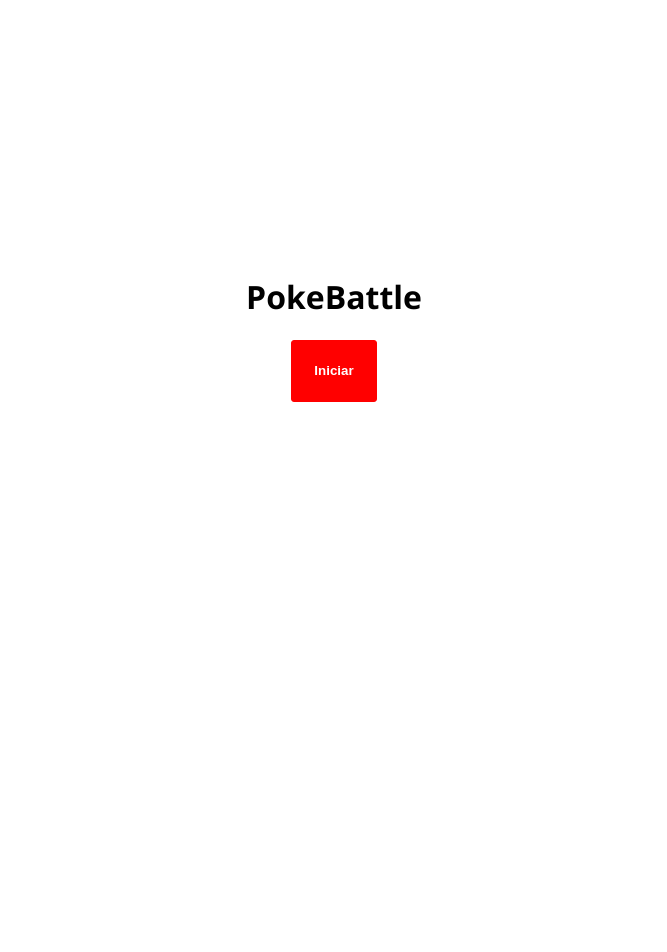
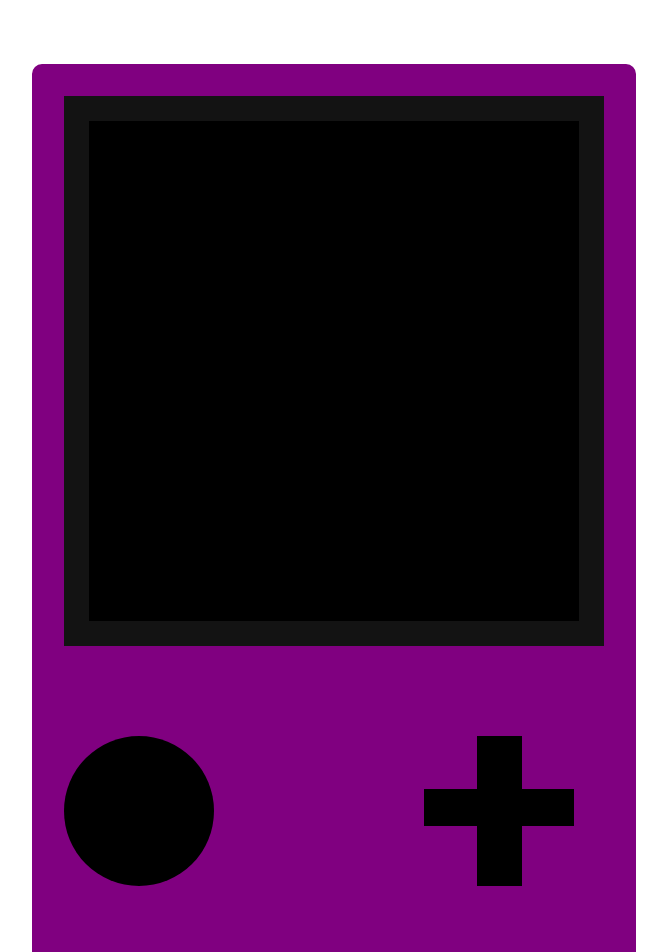
Before and after one commit to RuanEmanuell/pokearena, a React (Create React App) app: page / in a window 1280 px wide. Shown: the top 952 px of the page, without its empty margins (306-973 px from the left). Before the commit the page ends 800 px from the top, so only its background shows below. Built offline with nearby package versions, Linux system fonts and the light colour scheme.

Commit message:
(Version 1.0) Redefining project

```diff
--- a/src/App.css
+++ b/src/App.css
@@ -1,166 +1,106 @@
 body{
-  font-family: 'Segoe UI', Tahoma, Geneva, Verdana, sans-serif;
-  font-weight: bold;
+  margin: 0;
+  padding: 0;
+  overflow: hidden;
 }
 
-.SquareBox{
-  border: 7px solid black;
-  border-radius: 5px;
-  width: calc(200px + 40vw);
-  height: calc(150px + 40vh);
-  max-width: 550px;
-  display: grid;
-  grid-template-rows: 77.5% 22.5%;
-  font-size: calc(12px + 0.2vw);
+.MainContainer{
+  display: flex;
+  justify-content: center;
+  width: 100vw;
+  height: 100vw;
 }
 
-.SquareContainer{
-  display: flex;
-  justify-content: center;
-  align-items: center;
-  height: 60vh;
+.Console{
+  border: 2px solid purple;
+  border-radius: 10px;
+  background-color: purple;
+  margin-top: 5%;
+  width: 60%;
+  height: 80%;
+  min-width: 450px;
+  max-width: 600px;
+  min-height: 800px;
+  max-height: 1000px;
 }
 
-.StatsBox{
-  height: 19%;
-  width: 50%;
-  background: linear-gradient(rgb(207, 207, 207), rgb(185, 185, 185));
-  margin-left: 10px;
-  margin-top: 10px;
-  border: 2px solid black;
-  border-radius: 5px;
+.Screen{
+  border: 25px solid rgb(19, 19, 19);
+  background-color: white;
+  height: 50%;
+  margin: 5%;
 }
 
-.EnemyStatsBox{
-  margin-left: 0px;
-  color: red;
-  position: relative;
-  top: 50%;
-  left: 47.5%;
+.ButtonsContainer{
+  width: 100%;
+  height: 30%;
+  display: grid;
+  grid-template-columns: 50% 50%;
 }
 
-.NameTypeBox, .HpBarContainer{
-  font-family:'Franklin Gothic Medium', 'Arial Narrow', Arial, sans-serif;
-  font-size: calc(11px + 0.1vw);
-  display: flex;
-  justify-content: space-evenly;
-  align-items: center;
-  text-align: center;
+.OnButton{
+  min-width: 150px;
+  max-width: 500px;
+  width: 25%;
+  margin: 20% 10%;
+  background-color: black;
+  border-radius: 100%;
+  height: 50%;
 }
 
-.HpBar{
-  height: 20%;
+.DPad{
+  margin: 37.5% 30%;
+  height: 50%;
+  width: 50%;
+}
+
+.Horizontal{
+  background-color: black;
   width: 100%;
-  background-color: green;
-  color: rgba(0, 128, 0, 0);
-  border: 1px solid black;
+  height: 25%;
+}
+
+.Vertical{
+  position: relative;
+  bottom: 60%;
+  margin-left: 35%;
+  background-color: black;
+  width: 30%;
+  height: 100%;
+}
+
+.OffScreen{
+  background-color: black;
+  width: 100%;
+  height: 100%;
+  transition: opacity 1s;
+}
+
+.OnScreen{
+  width: 100%;
+  height: 100%;
+  display: block;
+}
+
+.PlayerPokemon{
+  margin-top: 40%;
+  height: 50%;
+}
+
+.GameSprites{
+  height: 75%;
 }
 
 .AttackBox{
-  border-top: 5px solid black;
-  height: 100%;
-  display: inline-flex;
-  justify-content: space-around;
-  width: 100%;
-  background-color: black;
+  height: 25%;
+  background-color: rgb(255, 255, 195);
+  border: 5px solid black;
+  display: grid;
+  grid-template-columns: 25% 25% 25% 25%;
 }
-
 
 .AttackSelector{
   text-align: center;
-  width: 50%;
-  border: 2px solid white;
-  border-radius: 5px;
-  margin: 10px;
-  height: 70%;
+  height: 100%;
+  border: 2px solid black;
 }
-
-.AttackSelector:hover{
-  cursor: pointer;
-  border: 2px solid rgb(87, 87, 87);
-}
-
-.AttackName::first-letter{
-  text-transform: capitalize;
-}
-
-.AttackPower{
-  position: relative;
-  left: 35%;
-  bottom: 60%;
-  color: rgb(24, 24, 24);
-}
-
-.AttackClassImg{
-  position: relative;
-  bottom: 10%;
-  height: 40px;
-}
-
-.ChooseContainer{
-  display: flex;
-  justify-content: center;
-}
-
-.ChooseBox{
-  border: 3px solid black;
-  border-radius: 10px;
-  width: 50%;
-  max-width: 200px;
-  height: 5%;
-  display: grid;
-  grid-template-columns: 33% 33% 33%;
-  background-color: white;
-}
-
-.PokemonChoose{
-  position: relative;
-  left: 10%;
-}
-
-
-.TitleContainer{
-  display: flex;
-  flex-direction: column;
-  align-items: center;
-  justify-content: center;
-  height: 80vh;
-}
-
-.StartButton{
-  border: 1px solid red;
-  background-color: red;
-  color: white;
-  font-weight: bold;
-  padding: calc(10px + 1%);
-  border-radius: 3px;
-}
-
-.StartButton:hover{
-  border: 1px solid black;
-  background-color: black;
-}
-
-.PlayerPokemonImg{
-  position: relative;
-  top: 10%;
-  height: 40%;
-  right: 25%;
-  max-width: 200px;
-  max-height: 200px;
-}
-
-.EnemyPokemonImg{
-  position: relative;
-  bottom: 30%;
-  height: 40%;
-  left: calc(50% + 5vw);
-  max-width: 200px;
-  max-height: 200px;
-}
-
-.ChoosePokemonImg{
-  height: 100%;
-  max-width: 50px;
-  max-height: 50px;
-}
--- a/src/App.js
+++ b/src/App.js
@@ -1,364 +1,108 @@
 import './App.css';
-import { useState } from 'react';
-import specialMoveImage from './public/specialmove.png';
-import physicalMoveImage from './public/physicalmove.png';
-import pokemonBackgroundImage from './public/background.png';
-
-let pokemon = [];
-let currentPokemon = 0;
-let enemyCurrentPokemon = 3;
+import { useState, useEffect } from 'react';
+import backgroundImage from './public/background.png';
 
 function App() {
-  const [isMenuVisible, changeMenuVisibleState] = useState(true);
+  const [opacity, setOpacity] = useState('1');
+  const [display, setDisplay] = useState('block');
+  const [backgroundDisplay, setBackgroundDisplay] = useState('none');
+  const [playerPokemonSprite, setPlayerSprite] = useState("");
+  const [playerPokemonMoves, setPlayerMoves] = useState([]);
 
-  const toggleStartMenu = async () => {
-    await fetchPokemon();
-    changeMenuVisibleState(current => !current);
+  const changeOpacityState = () => {
+    if (opacity === '1') {
+      setOpacity('0');
+      setTimeout(async function () {
+        setDisplay('none');
+        setBackgroundDisplay('block');
+        let pokemonInformation = await fetchPokemon(pokemonId);
+
+        pokemon[0]['name'] = pokemonInformation['name'];
+        pokemon[0]['backSprite'] = pokemonInformation['sprites']['back_default'];
+
+        for (var i = 0; i < 4; i++) {
+          let randomMove = Math.floor(Math.random(1) * pokemonInformation['moves'].length);
+          let moveInformation = await fetchMoves(randomMove);
+          pokemon[0]['moves'].push([moveInformation['name'], moveInformation['power'], moveInformation['type']['name']]);
+        }
+        setPlayerMoves(pokemon[0]['moves']);
+        setPlayerSprite(pokemon[0]['backSprite']);
+      }, 150);
+    } else {
+      setOpacity('1');
+      setTimeout(function () {
+        setDisplay('block');
+        setBackgroundDisplay('none');
+      }, 150);
+    }
+
+  }
+
+  let pokemonId = Math.floor(Math.random(1) * 151);
+
+  let pokemon = [
+    {
+      name: "",
+      backSprite: "",
+      frontSprite: "",
+      moves: [],
+    }
+  ]
+
+  let currentPokemon = 0;
+
+  let ScreenController = {
+    opacity: opacity,
+    display: display
+  }
+
+  let backgroundController = {
+    display: backgroundDisplay,
+    backgroundImage: `url(${backgroundImage})`,
+    backgroundSize: 'cover'
   }
 
   return (
-    <div className="App">
-      {isMenuVisible ? <StartBattleMenu toggleStartMenu={toggleStartMenu} /> : <SquareBox pokemon={pokemon} />}
-    </div>
-  );
-}
-
-function StartBattleMenu(props) {
-  return (
-    <div className="TitleContainer">
-      <h1>PokeBattle</h1>
-      <button onClick={props.toggleStartMenu} className="StartButton">Iniciar</button>
-    </div>
-  )
-
-}
-
-function SquareBox(props) {
-  const [isAttacking, changeAttackLine] = useState(false);
-
-  const toggleAttackLineView = () => {
-    changeAttackLine(current => !current);
-    console.log(pokemon[currentPokemon][1][0][1]);
-    pokemon[enemyCurrentPokemon][6] = (pokemon[enemyCurrentPokemon][6] - pokemon[currentPokemon][1][0][1]);
-  }
-
-  const [playerImage, setPlayerImage] = useState(props.pokemon[currentPokemon][3]);
-  const [enemyImage, setEnemyImage] = useState(props.pokemon[3][2]);
-
-  const changePlayerPokemon = (newPokemonIndex) => {
-    setPlayerImage(props.pokemon[newPokemonIndex][3]);
-    currentPokemon = newPokemonIndex;
-  };
-
-  let SquareBoxStyle = {
-    backgroundImage: `url(${pokemonBackgroundImage})`
-  }
-
-
-  return (
-    <div>
-      <ChooseBox pokemon={props.pokemon} changePlayerPokemon={changePlayerPokemon} />
-      <div className="SquareContainer">
-        <div className="SquareBox" style={SquareBoxStyle}>
-          <div>
-            <PokemonStatsBox pokemon={props.pokemon} />
-            <EnemyPokemonStatsBox pokemon={props.pokemon} />
-            <img src={enemyImage} className="EnemyPokemonImg"></img>
-            <img src={playerImage} className="PlayerPokemonImg"></img>
+    <div className="MainContainer">
+      <div className="Console">
+        <div className="Screen">
+          <div className="OffScreen" style={ScreenController}>
           </div>
-          <AttackBox isAttacking={isAttacking} ToggleAttackLineView={toggleAttackLineView} />
+          <div className="OnScreen" style={backgroundController}>
+            <div className="GameSprites">
+              <img src={playerPokemonSprite} className="PlayerPokemon"></img>
+            </div>
+            <div className="AttackBox">
+              {playerPokemonMoves.map((item, index) => (
+                <div key={item} className="AttackSelector">
+                  <h3>{item[0]}</h3>
+                </div>
+              ))}
+            </div>
+          </div>
         </div>
-      </div>
-    </div>
-  );
-}
-
-function PokemonStatsBox(props) {
-  let pokemonName = props.pokemon[currentPokemon][0];
-  let pokemonHp = props.pokemon[currentPokemon][6];
-  let pokemonType = props.pokemon[currentPokemon][7];
-  let pokemonType2 = "";
-
-  if (props.pokemon[currentPokemon].length === 9) {
-    pokemonType2 = props.pokemon[currentPokemon][8];
-  }
-
-
-  let hpStyle = {
-    width: `${pokemonHp}px`
-  }
-
-  let typeStyle = {
-    color: colorSelection(pokemonType),
-    textShadow: '1px 1px 1px black'
-  }
-
-  let type2Style = {
-    color: colorSelection(pokemonType2),
-    textShadow: '1px 1px 1px black'
-  }
-
-  pokemonType = pokemonType.toUpperCase();
-  pokemonType2 = pokemonType2.toUpperCase();
-
-  return (
-    <div className="StatsBox">
-      <div className="NameTypeBox">
-        <p>{pokemonName}</p>
-        <p style={typeStyle}>{pokemonType}</p>
-        {props.pokemon[currentPokemon].length === 9 ? (
-          <>
-            <p>/</p>
-            <p style={type2Style}>{pokemonType2}</p>
-          </>
-        ) : (
-          <p></p>
-        )}
-      </div>
-      <div className="HpBarContainer">
-        <p>HP:</p>
-        <div className="HpBar" style={hpStyle}>{pokemonHp}</div>
+        <div className="ButtonsContainer" onClick={changeOpacityState}>
+          <div className="OnButton"></div>
+          <div className="DPad">
+            <div className="Horizontal"></div>
+            <div className="Vertical"></div>
+          </div>
+        </div>
       </div>
     </div>
   )
 }
 
-function EnemyPokemonStatsBox(props) {
-  let pokemonName = props.pokemon[enemyCurrentPokemon][0];
-  let pokemonHp = props.pokemon[enemyCurrentPokemon][6];
-  let pokemonType = props.pokemon[enemyCurrentPokemon][7];
-  let pokemonType2 = "";
-
-  if (props.pokemon[enemyCurrentPokemon].length === 9) {
-    pokemonType2 = props.pokemon[enemyCurrentPokemon][8];
-  }
-
-  let hpStyle = {
-    width: `${pokemonHp}px`
-  }
-
-  let typeStyle = {
-    color: colorSelection(pokemonType),
-    textShadow: '1px 1px 1px black'
-  }
-
-  let type2Style = {
-    color: colorSelection(pokemonType2),
-    textShadow: '1px 1px 1px black'
-  }
-
-  pokemonType = pokemonType.toUpperCase();
-  pokemonType2 = pokemonType2.toUpperCase();
-
-  return (
-    <div className="StatsBox EnemyStatsBox">
-      <div className="NameTypeBox">
-        <p>{pokemonName}</p>
-        <p style={typeStyle}>{pokemonType}</p>
-        {props.pokemon[enemyCurrentPokemon].length === 9 ? (
-          <>
-            <p>/</p>
-            <p style={type2Style}>{pokemonType2}</p>
-          </>
-        ) : (
-          <p></p>
-        )}
-      </div>
-      <div className="HpBarContainer">
-        <p>HP:</p>
-        <div className="HpBar" style={hpStyle}>{pokemonHp}</div>
-      </div>
-    </div>
-  )
+async function fetchPokemon(pokemonId) {
+  let response = await fetch(`https://pokeapi.co/api/v2/pokemon/${pokemonId}`);
+  response = await response.json();
+  return response;
 }
 
-function AttackBox(props) {
-  return (
-    !props.isAttacking ? (
-      <>
-        <div className="AttackBox">
-          <AttackSelection toggleAttackLineView={props.ToggleAttackLineView} attacks={pokemon[currentPokemon][1][0]} />
-          <AttackSelection toggleAttackLineView={props.ToggleAttackLineView} attacks={pokemon[currentPokemon][1][1]} />
-          <AttackSelection toggleAttackLineView={props.ToggleAttackLineView} attacks={pokemon[currentPokemon][1][2]} />
-          <AttackSelection toggleAttackLineView={props.ToggleAttackLineView} attacks={pokemon[currentPokemon][1][3]} />
-        </div>
-      </>
-    ) : (
-      <div></div>
-    )
-
-  );
-}
-
-function AttackSelection(props) {
-  let attackName = props.attacks[0];
-  let attackPower = props.attacks[1];
-  let attackType = props.attacks[2];
-  let attackClass = props.attacks[3];
-
-  let typeColor = colorSelection(attackType);
-
-  let typeStyle = {
-    backgroundColor: typeColor
-  }
-
-  let attackClassImg;
-
-  switch (attackClass) {
-    case 'special':
-      attackClassImg = specialMoveImage;
-      break;
-    case 'physical':
-      attackClassImg = physicalMoveImage;
-      break;
-  }
-
-  let hintText = `
-    ${attackName}
-    Power: ${attackPower},
-    Type: ${attackType},
-    Class: ${attackClass}
-    `
-
-
-  hintText = hintText.toUpperCase();
-
-  return (
-    <div className="AttackSelector" style={typeStyle} onClick={props.toggleAttackLineView} title={hintText}>
-      <p className="AttackName">{attackName}</p>
-      <img src={attackClassImg} className='AttackClassImg'></img>
-      <p className="AttackPower">{attackPower}</p>
-    </div>
-  )
-}
-
-function ChooseBox(props) {
-  const adjacentPokemonIndices = [1, 2, 0];
-
-  const pokemon1 = props.pokemon[currentPokemon][2];
-  const pokemon2 = props.pokemon[adjacentPokemonIndices[currentPokemon]][2];
-  const pokemon3 = props.pokemon[adjacentPokemonIndices[adjacentPokemonIndices[currentPokemon]]][2];
-
-  const changePokemon = (newIndex) => {
-    props.changePlayerPokemon(newIndex);
-  };
-
-  return (
-    <div className="ChooseContainer">
-      <div className="ChooseBox">
-        <div className="PokemonChoose">
-          <img src={pokemon1} className="ChoosePokemonImg" onClick={() => changePokemon(currentPokemon)}></img>
-        </div>
-        <div className="PokemonChoose">
-          <img src={pokemon2} className="ChoosePokemonImg" onClick={() => changePokemon(adjacentPokemonIndices[currentPokemon])}></img>
-        </div>
-        <div className="PokemonChoose">
-          <img src={pokemon3} className="ChoosePokemonImg" onClick={() => changePokemon(adjacentPokemonIndices[adjacentPokemonIndices[currentPokemon]])}></img>
-        </div>
-      </div>
-    </div>
-  );
-}
-
-
-
-async function fetchPokemon() {
-  for (let i = 0; i < 6; i++) {
-    let random = Math.floor(Math.random() * 151);
-
-    while (random == 0 || random == 132) {
-      random = Math.floor(Math.random() * 151);
-    }
-
-    let response = await fetch(`https://pokeapi.co/api/v2/pokemon/${random}`);
-    let pokemonResponse = (await response.json());
-
-    let move = [];
-
-    for (let j = 0; j < 4; j++) {
-      let randomAttack = Math.floor(Math.random() * pokemonResponse['moves'].length);
-      let newMove = await fetchMove(pokemonResponse['moves'][randomAttack]['move']['url']);
-
-      while (newMove[4] == 'status' || newMove[1] == null) {
-        randomAttack = Math.floor(Math.random() * pokemonResponse['moves'].length);
-        newMove = await fetchMove(pokemonResponse['moves'][randomAttack]['move']['url']);
-      }
-
-      move.push(newMove);
-    }
-
-    if (pokemonResponse['types'].length == 1) {
-      pokemon.push([pokemonResponse['name'].toUpperCase(), move, pokemonResponse['sprites']['front_default'], pokemonResponse['sprites']['back_default'], pokemonResponse['stats'], pokemonResponse['moves'], 100, pokemonResponse['types'][0]['type']['name']]);
-    } else {
-      pokemon.push([pokemonResponse['name'].toUpperCase(), move, pokemonResponse['sprites']['front_default'], pokemonResponse['sprites']['back_default'], pokemonResponse['stats'], pokemonResponse['moves'], 100, pokemonResponse['types'][0]['type']['name'], pokemonResponse['types'][1]['type']['name']]);
-    }
-
-    console.log(pokemon);
-  }
-}
-
-async function fetchMove(url) {
-  let response = await fetch(url);
-  let moveResponse = (await response.json());
-  return [moveResponse['name'], moveResponse['power'], moveResponse['type']['name'], moveResponse['damage_class']['name']];
-}
-
-function colorSelection(type) {
-  let color = 'grey';
-  switch (type) {
-    case 'normal':
-      color = 'Tan';
-      break;
-    case 'fighting':
-      color = 'FireBrick';
-      break;
-    case 'flying':
-      color = 'DeepSkyBlue';
-      break;
-    case 'poison':
-      color = 'DarkSlateBlue';
-      break;
-    case 'ground':
-      color = 'Sienna';
-      break;
-    case 'rock':
-      color = 'SlateGray';
-      break;
-    case 'bug':
-      color = 'OliveDrab';
-      break;
-    case 'ghost':
-      color = 'DarkSlateGray';
-      break;
-    case 'steel':
-      color = 'DimGray';
-      break;
-    case 'fire':
-      color = 'Tomato';
-      break;
-    case 'water':
-      color = 'DodgerBlue';
-      break;
-    case 'grass':
-      color = 'ForestGreen';
-      break;
-    case 'electric':
-      color = 'Gold';
-      break;
-    case 'psychic':
-      color = 'MediumPurple';
-      break;
-    case 'ice':
-      color = 'LightSkyBlue';
-      break;
-    case 'dragon':
-      color = 'DarkOrange';
-      break;
-    default:
-      color = 'Gray';
-      break;
-  }
-  return color;
+async function fetchMoves(moveId) {
+  let response = await fetch(`https://pokeapi.co/api/v2/move/${moveId}/`);
+  response = await response.json();
+  return response;
 }
 
 export default App;
```
Also changed, not shown: src/public/statusmove.png (deleted).
